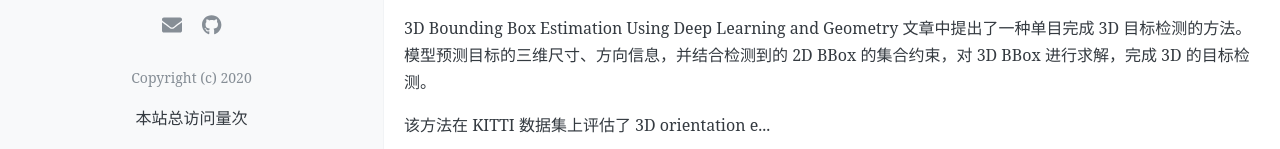
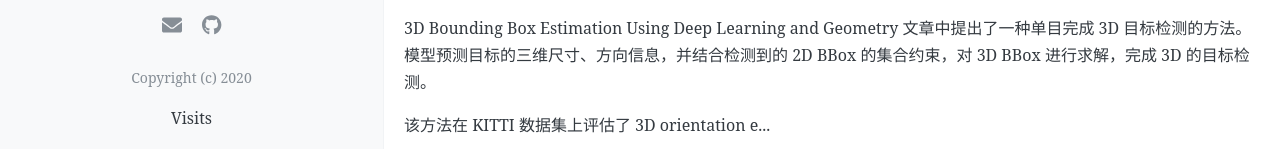
Before and after one commit to chencgln/chencgln.github.io, a Jekyll site: the page built from index.html, in a window 1280 px wide and 900 px high, scrolled down 598 px. Shown: the part 748-897 px from the top of the window. Built offline with Jekyll 4.4.1, drawn with Linux system fonts in a browser that asks for light colours; the list of posts is cut into pages by our own code; comment, search, counter and statistics services are not loaded.

Commit message:
add visit count 6

```diff
--- a/_includes/nav.html
+++ b/_includes/nav.html
@@ -26,7 +26,7 @@
       {% include footer.html %}
       <script async src="//dn-lbstatics.qbox.me/busuanzi/2.3/busuanzi.pure.mini.js"></script>
       <!-- <script async src="https://busuanzi.ibruce.info/busuanzi/2.3/busuanzi.pure.mini.js"></script> -->
-      <span id="busuanzi_container_site_pv">本站总访问量<span id="busuanzi_value_site_pv"></span>次</span>
+      <span id="busuanzi_container_site_pv">Visits <span id="busuanzi_value_site_pv"></span></span>
     </footer>
   </div>
 </div>
```
